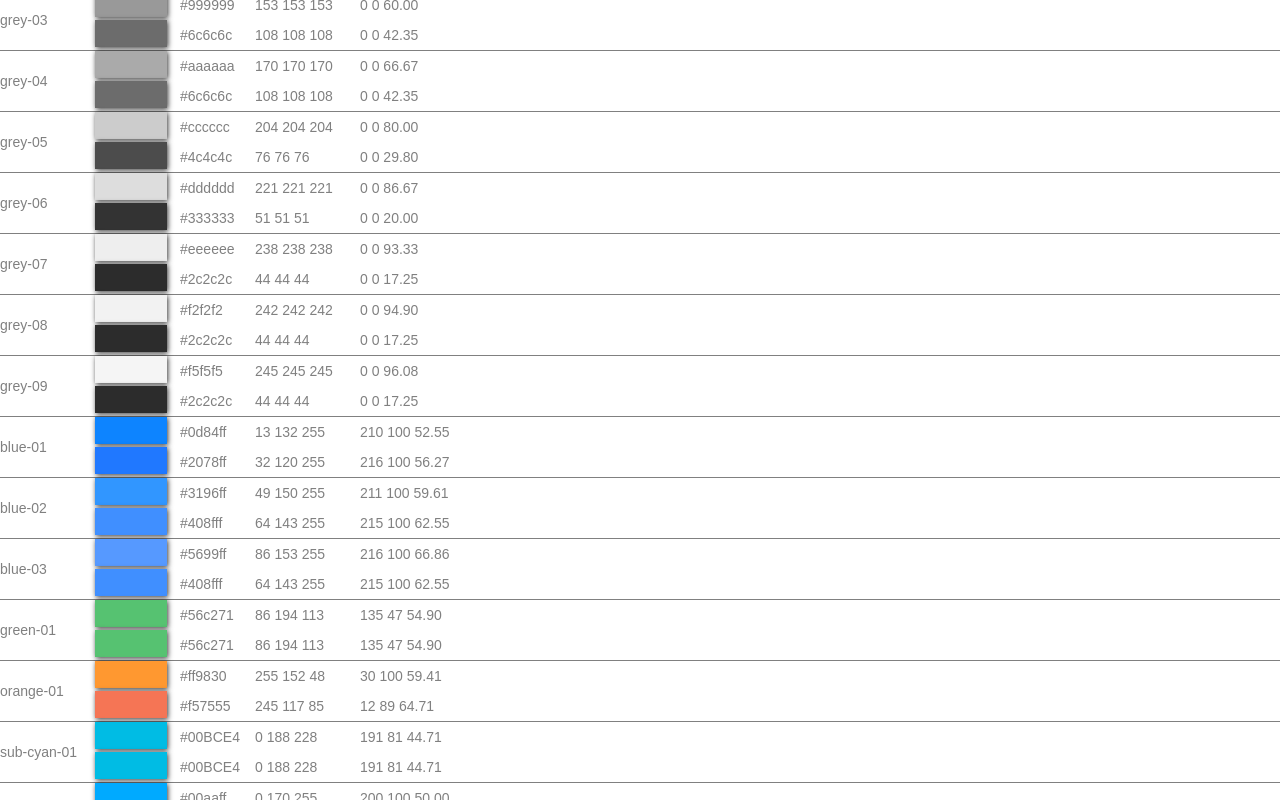
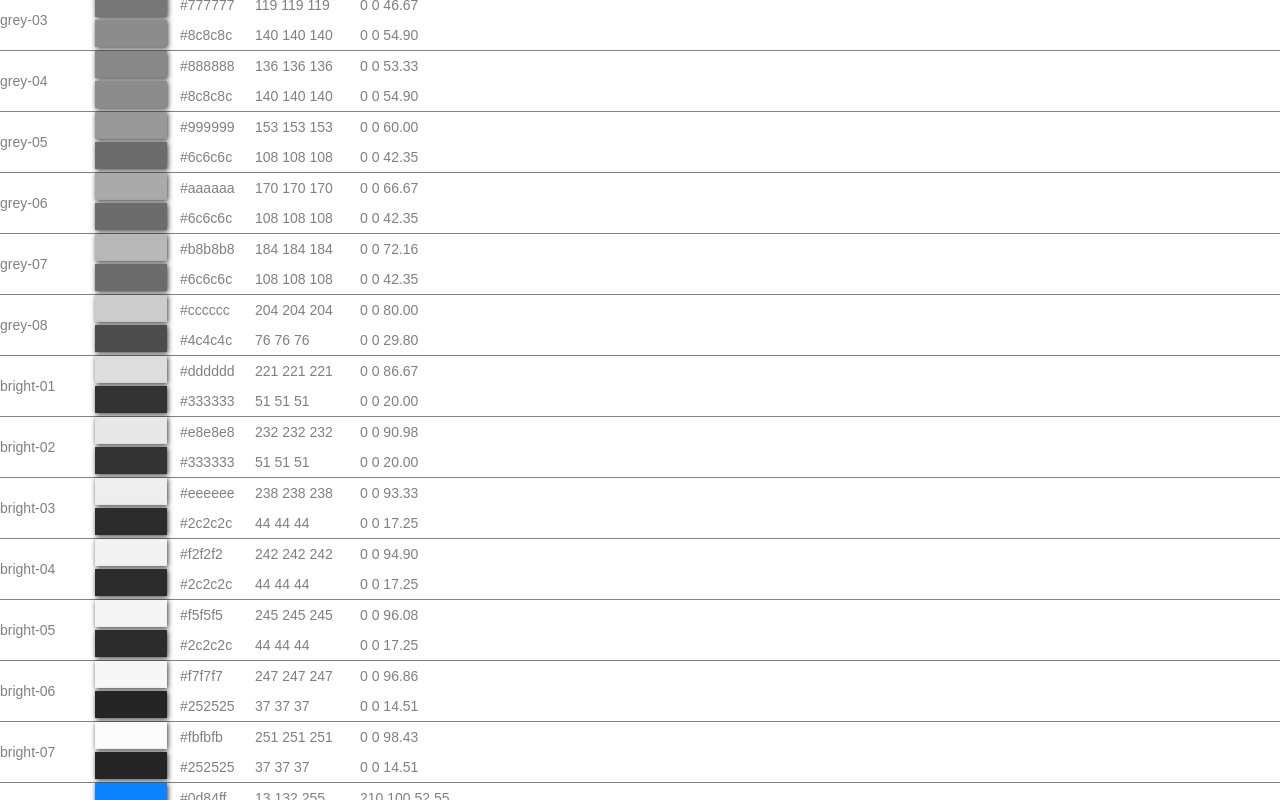
Before and after one commit to devsepnine/react-tools, a Next.js app: page /tools/color in a window 1280 px wide. Shown: the part 500-1300 px from the top of the page. Built offline with nearby package versions, Linux system fonts and the light colour scheme.

Commit message:
fix: color Update

```diff
--- a/pages/tools/color.tsx
+++ b/pages/tools/color.tsx
@@ -34,48 +34,78 @@ const Color: NextPage = () => {
     },
     {
       name: 'grey-01',
+      light: '#555555',
+      dark: '#9c9c9c',
+    },
+    {
+      name: 'grey-02',
       light: '#666666',
       dark: '#8c8c8c',
     },
     {
-      name: 'grey-02',
+      name: 'grey-03',
+      light: '#777777',
+      dark: '#8c8c8c',
+    },
+    {
+      name: 'grey-04',
       light: '#888888',
       dark: '#8c8c8c',
     },
     {
-      name: 'grey-03',
+      name: 'grey-05',
       light: '#999999',
       dark: '#6c6c6c',
     },
     {
-      name: 'grey-04',
+      name: 'grey-06',
       light: '#aaaaaa',
       dark: '#6c6c6c',
     },
     {
-      name: 'grey-05',
+      name: 'grey-07',
+      light: '#b8b8b8',
+      dark: '#6c6c6c',
+    },
+    {
+      name: 'grey-08',
       light: '#cccccc',
       dark: '#4c4c4c',
     },
     {
-      name: 'grey-06',
+      name: 'bright-01',
       light: '#dddddd',
       dark: '#333333',
     },
     {
-      name: 'grey-07',
+      name: 'bright-02',
+      light: '#e8e8e8',
+      dark: '#333333',
+    },
+    {
+      name: 'bright-03',
       light: '#eeeeee',
       dark: '#2c2c2c',
     },
     {
-      name: 'grey-08',
+      name: 'bright-04',
       light: '#f2f2f2',
       dark: '#2c2c2c',
     },
     {
-      name: 'grey-09',
+      name: 'bright-05',
       light: '#f5f5f5',
       dark: '#2c2c2c',
+    },
+    {
+      name: 'bright-06',
+      light: '#f7f7f7',
+      dark: '#252525',
+    },
+    {
+      name: 'bright-07',
+      light: '#fbfbfb',
+      dark: '#252525',
     },
     {
       name: 'blue-01',
```
